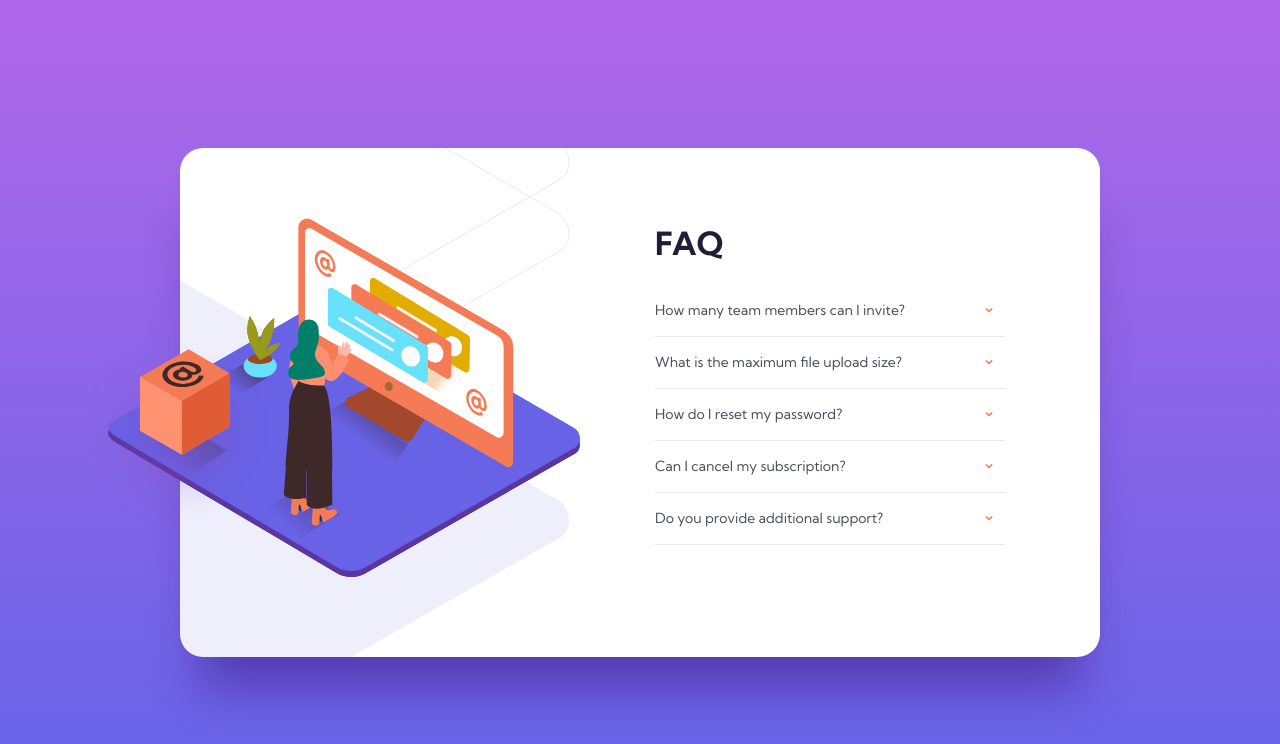
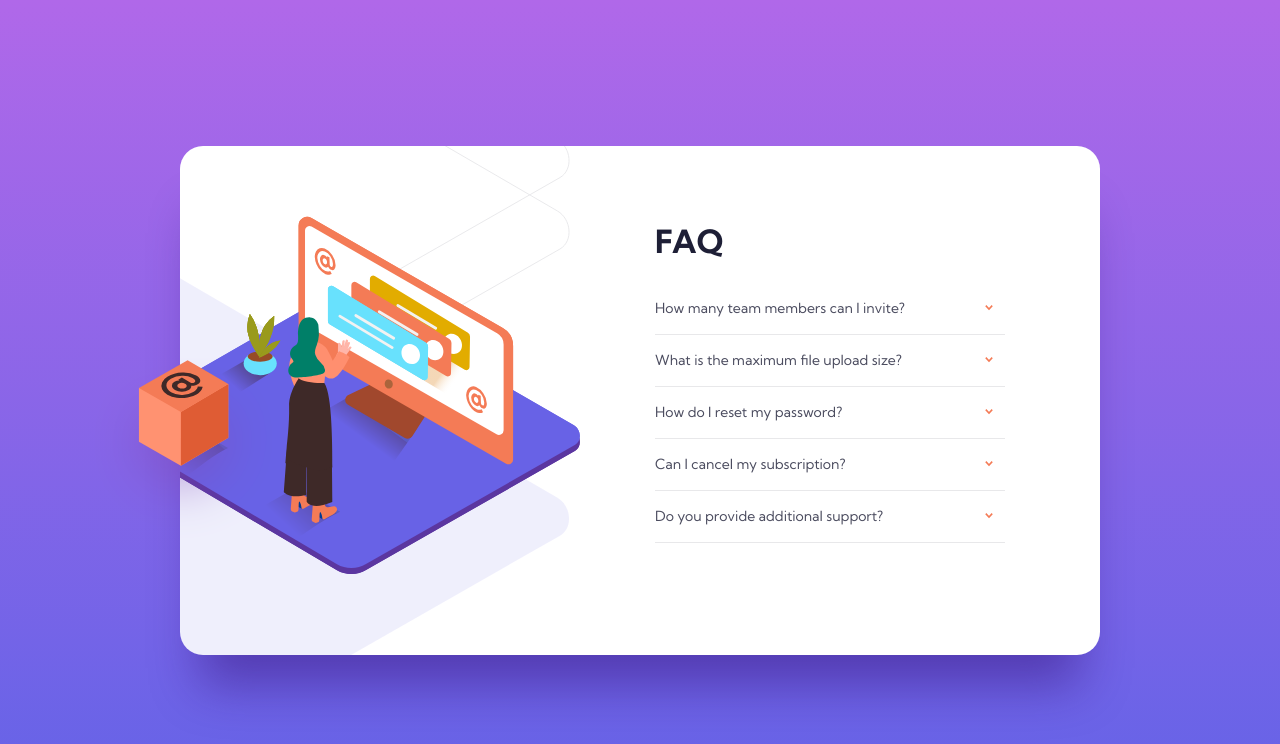
Before and after one commit to ZinaienkovaHanna/react-faq-accordion-card, a React (Create React App) app: page / in a window 1280 px wide. Shown: the top 744 px of the page. Built offline with nearby package versions, Linux system fonts and the light colour scheme.

Commit message:
change code

```diff
--- a/src/components/Faq.jsx
+++ b/src/components/Faq.jsx
@@ -4,6 +4,12 @@ import Tabs from './Tabs';
 const Faq = () => {
   return (
     <section className={styles.bgContainer}>
+      <div className={styles.imgBoxContainer}>
+        <img
+          src="/images/illustration-box-desktop.svg"
+          alt="box"
+          className={styles.imgBox}
+        />
         <div className={styles.faqContainer}>
           <div>
             <img
@@ -16,15 +22,11 @@ const Faq = () => {
               alt="woman"
               className={styles.imgWoman}
             />
-          <img
-            src="/images/illustration-box-desktop.svg"
-            alt="box"
-            className={styles.imgBox}
-          />
           </div>
           <div className={styles.tabsContainer}>
             <h2>FAQ</h2>
             <Tabs />
+          </div>
         </div>
       </div>
     </section>
--- a/src/components/Faq.module.css
+++ b/src/components/Faq.module.css
@@ -7,6 +7,19 @@
   );
   display: flex;
   overflow-y: scroll;
+}
+
+.imgBoxContainer {
+  margin: auto;
+  position: relative;
+}
+
+.imgBox {
+  display: none;
+  position: absolute;
+  left: -10%;
+  top: 43%;
+  z-index: 1;
 }
 
 .faqContainer {
@@ -22,7 +35,6 @@
   background-position: 45px 5px;
   background-repeat: no-repeat;
   position: relative;
-  touch-action: auto;
 }
 
 .imgWoman {
@@ -31,13 +43,6 @@
   width: 236.85px;
   top: -105px;
   left: 45px;
-}
-
-.imgBox {
-  display: none;
-  position: relative;
-  left: -115px;
-  top: 38%;
 }
 
 .tabsContainer {
@@ -51,6 +56,7 @@
 
 @media (min-width: 1200px) {
   .faqContainer {
+    margin: 48px auto;
     width: 920px;
     height: 509px;
     display: flex;
@@ -59,6 +65,7 @@
     background-image: url(../../public/images/bg-pattern-desktop.svg);
     background-size: 100%;
     background-position: -530px -270px;
+    overflow: hidden;
   }
 
   .imgWoman {
--- a/src/components/Tabs.module.css
+++ b/src/components/Tabs.module.css
@@ -17,6 +17,7 @@
   height: 52px;
   cursor: pointer;
 }
+
 .tab:hover {
   color: var(--text-question-hover);
 }
```
Lines whose indentation alone changed are shown as unchanged.
